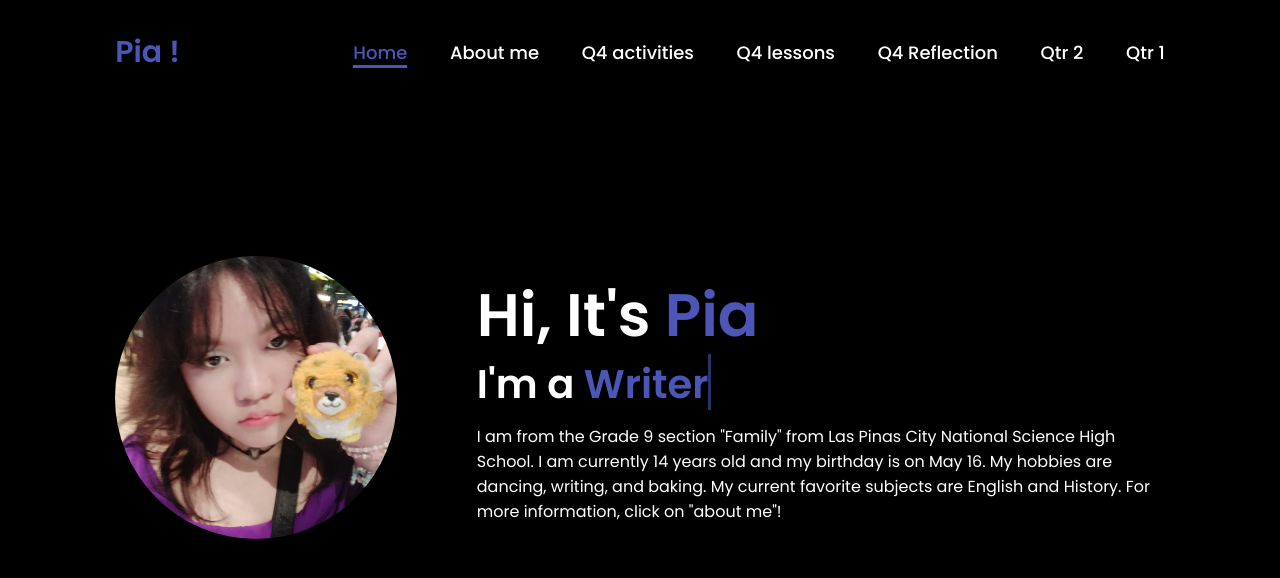
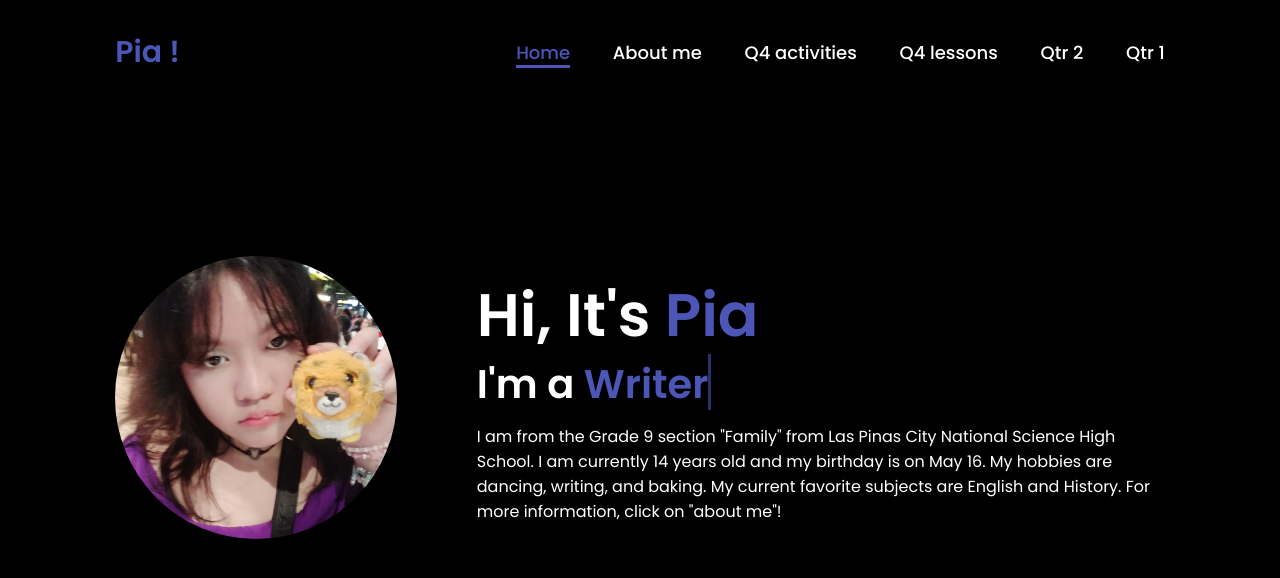
Before and after one commit to sageisstar/GARDUCE_PORTFOLIO_Q4, a plain HTML site: page index.html in a window 1280 px wide. Drawn offline with Linux system fonts and the light colour scheme.

Commit message:
Update index.html

```diff
--- a/index.html
+++ b/index.html
@@ -17,7 +17,6 @@
             <a href="aboutme.html" >About me</a>
             <a href="Q4acts.html" >Q4 activities</a>
             <a href="Q4lessons.html" >Q4 lessons</a>
-            <a href="Q4reflect.html" >Q4 Reflection</a>
             <a href="https://sageisstar.github.io/GARDUCE_PORTFOLIO_Q2/" >Qtr 2</a>
             <a href="https://sageisstar.github.io/GARDUCE_PORTFOLIO_Q1/">Qtr 1</a>
         </nav>
```
